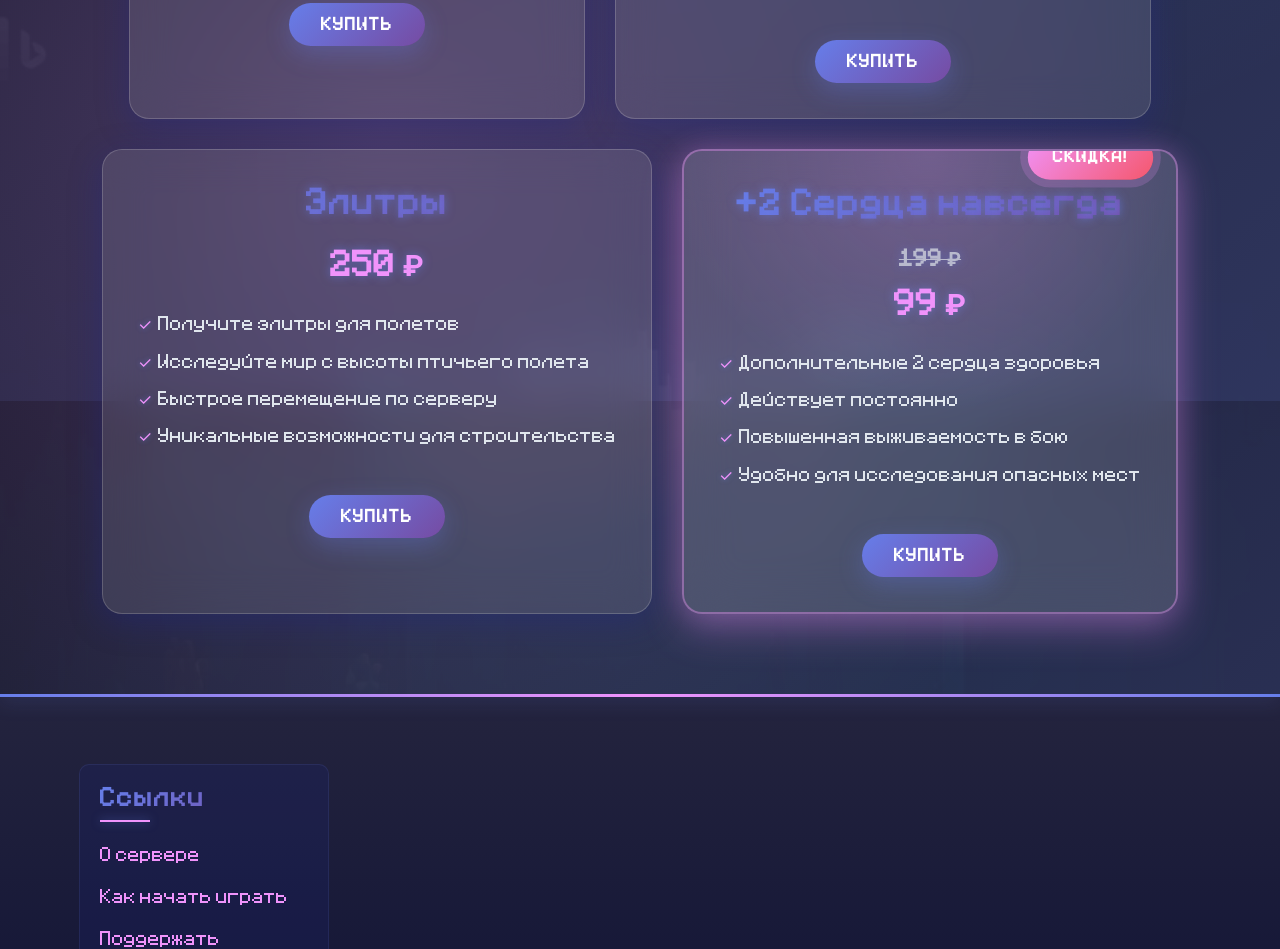
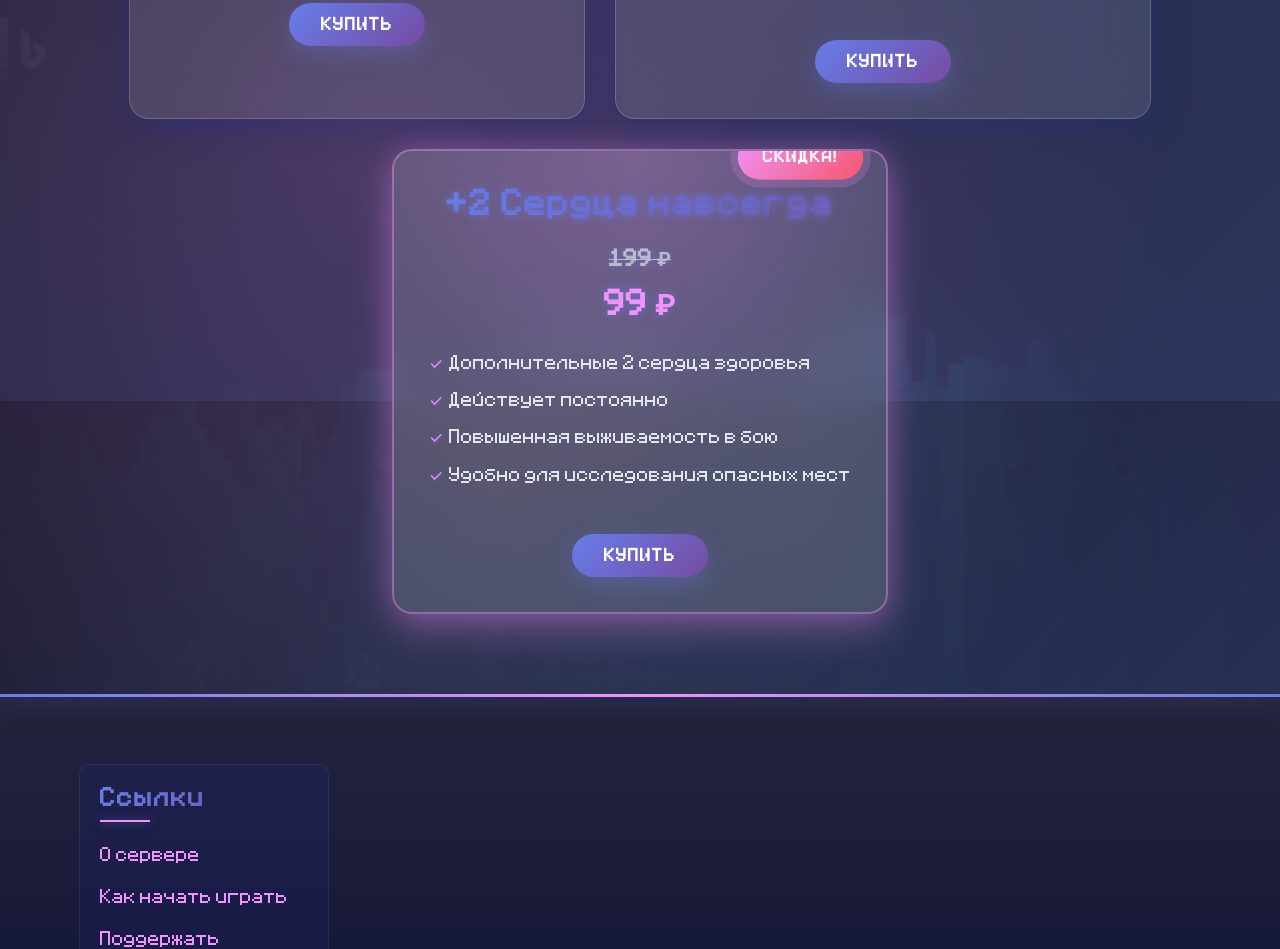
Before and after one commit to danilgethub/Site2.0, a website: page site1-main/website/index.html in a window 1280 px wide. Shown: the part 3267-4216 px from the top of the page. Drawn offline with Linux system fonts and the light colour scheme; no server answers.

Commit message:
Update index.html

```diff
--- a/site1-main/website/index.html
+++ b/site1-main/website/index.html
@@ -147,20 +147,6 @@
                     <button class="buy-btn" data-package="doublejump" data-price="150">Купить</button>
                 </div>
 
-                <div class="package">
-                    <h3>Элитры</h3>
-                    <div class="price">
-                        <span class="discounted-price">250 ₽</span>
-                    </div>
-                    <ul>
-                        <li>Получите элитры для полетов</li>
-                        <li>Исследуйте мир с высоты птичьего полета</li>
-                        <li>Быстрое перемещение по серверу</li>
-                        <li>Уникальные возможности для строительства</li>
-                    </ul>
-                    <button class="buy-btn" data-package="elytra" data-price="250">Купить</button>
-                </div>
-
                 <div class="package popular">
                     <div class="popular-badge">СКИДКА!</div>
                     <h3>+2 Сердца навсегда</h3>
```
